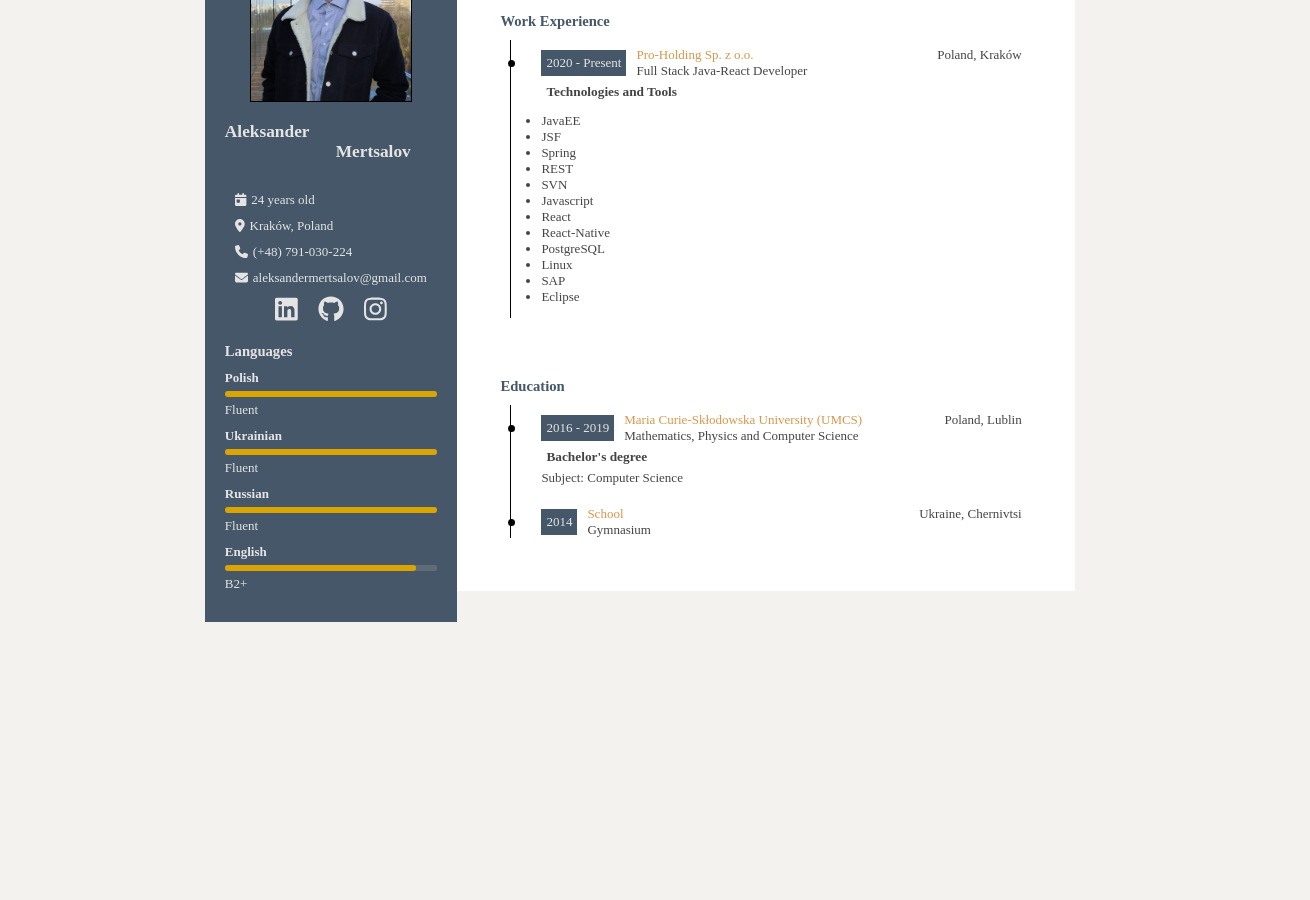
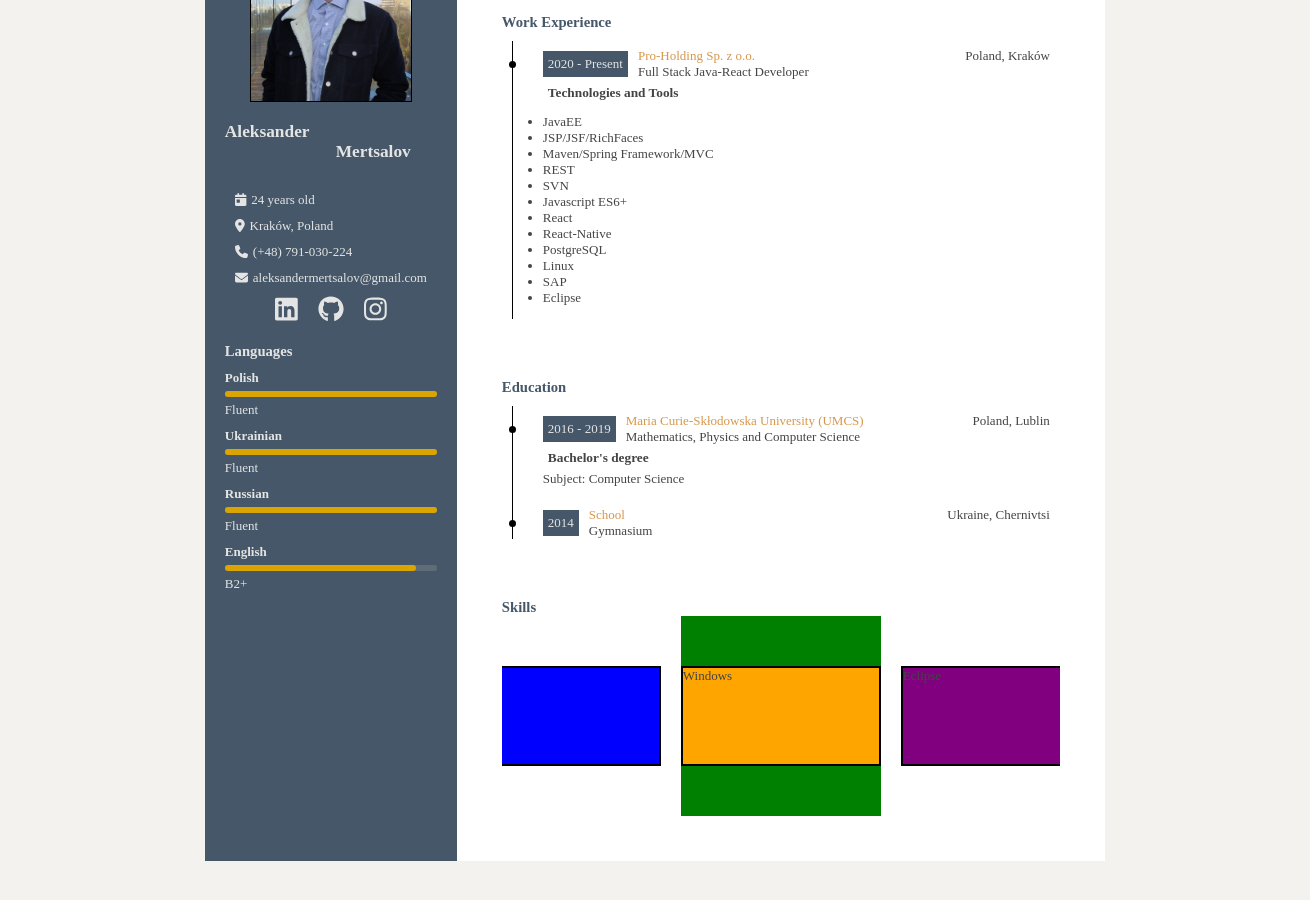
Before and after one commit to OMertsalov/Curriculum-Vitae, a React (Create React App) app: page / in a window 1280 px wide. Shown: the part 200-1100 px from the top of the page, 1310 px wide, since content can reach past the window. Before the commit the page ends 902 px from the top, so only its background shows below. Built offline with nearby package versions, Linux system fonts and the light colour scheme.

Commit message:
add sliderDeck

```diff
--- /dev/null
+++ b/src/components/Slider/Card/Card.js
@@ -0,0 +1,20 @@
+import React from "react";
+import styles from "./Card.module.css";
+
+function Card(props) {
+  return (
+    <div
+      className={styles.Card}
+      style={{
+        backgroundColor: props.color,
+        left: `${props.x}px`,
+        top: `${props.y}px`,
+        zIndex: props.zIndex,
+      }}
+    >
+      {props.name}
+    </div>
+  );
+}
+
+export default React.memo(Card);
--- /dev/null
+++ b/src/components/Slider/Card/Card.module.css
@@ -0,0 +1,10 @@
+.Card {
+  position: absolute;
+  top: 50%;
+  left: 50%;
+  transform: translate(-50%, -50%);
+  height: 100px;
+  width: 200px;
+  border: 2px solid black;
+  box-sizing: border-box;
+}
--- /dev/null
+++ b/src/components/Slider/SliderDeck/SliderDeck.js
@@ -0,0 +1,170 @@
+import React, { useCallback, useEffect, useRef, useState } from "react";
+import Card from "../Card/Card";
+import styles from "./SliderDeck.module.css";
+
+function SliderDeck({ data }) {
+  const deckRef = useRef();
+
+  const [cards, setCards] = useState([]);
+  const [animationIn, setAnimationIn] = useState(false);
+  const [autoScroll, setAutoScroll] = useState(true);
+  const autoScrollTimer = useRef(null);
+
+  const clickNext = useCallback(() => {
+    if (cards.length > 1) {
+      setAnimationIn(true);
+      const deckDiv = deckRef.current.children[0];
+      const deckDivChildren = deckDiv.children;
+      let lastCardLeft = deckDivChildren[deckDivChildren.length - 1].style.left;
+      let lastCardZIndex =
+        deckDivChildren[deckDivChildren.length - 1].style.zIndex;
+
+      for (let i = deckDivChildren.length - 1; i > 0; i--) {
+        deckDivChildren[i].style.transitionDuration = "0.6s";
+        deckDivChildren[i].style.left = deckDivChildren[i - 1].style.left;
+        deckDivChildren[i].style.zIndex = deckDivChildren[i - 1].style.zIndex;
+      }
+
+      deckDivChildren[0].style.transitionDuration = "0.2s";
+
+      setTimeout(() => {
+        deckDivChildren[0].style.transitionDuration = "0.0s";
+        deckDivChildren[0].style.left = lastCardLeft;
+        deckDivChildren[0].style.zIndex = lastCardZIndex;
+
+        deckDiv.appendChild(deckDivChildren[0]);
+
+        setTimeout(() => {
+          deckDivChildren[deckDivChildren.length - 1].style.transitionDuration =
+            "0.2s";
+          setAnimationIn(false);
+        }, 100);
+      }, 700);
+    }
+  }, [cards]);
+
+  const clickPrev = useCallback(() => {
+    if (cards.length > 1) {
+      setAnimationIn(true);
+      const deckDiv = deckRef.current.children[0];
+      const deckDivChildren = deckDiv.children;
+      let firstCardLeft = deckDivChildren[0].style.left;
+      let firstCardZIndex = deckDivChildren[0].style.zIndex;
+
+      for (let i = 0; i < deckDivChildren.length - 1; i++) {
+        deckDivChildren[i].style.transitionDuration = "0.6s";
+        deckDivChildren[i].style.left = deckDivChildren[i + 1].style.left;
+        deckDivChildren[i].style.zIndex = deckDivChildren[i + 1].style.zIndex;
+      }
+
+      deckDivChildren[deckDivChildren.length - 1].style.transitionDuration =
+        "0.2s";
+
+      setTimeout(() => {
+        deckDivChildren[deckDivChildren.length - 1].style.transitionDuration =
+          "0.0s";
+        deckDivChildren[deckDivChildren.length - 1].style.left = firstCardLeft;
+        deckDivChildren[deckDivChildren.length - 1].style.zIndex =
+          firstCardZIndex;
+
+        deckDiv.insertBefore(
+          deckDivChildren[deckDivChildren.length - 1],
+          deckDivChildren[0]
+        );
+
+        setTimeout(() => {
+          deckDivChildren[0].style.transitionDuration = "0.2s";
+          setAnimationIn(false);
+        }, 100);
+      }, 700);
+    }
+  }, [cards]);
+
+  useEffect(() => {
+    console.log("hello");
+    const colors = [
+      "red",
+      "blue",
+      "orange",
+      "purple",
+      "green",
+      "pink",
+      "white",
+      "grey",
+      "yellow",
+      "aqua",
+      "brown",
+      "blueviolet",
+    ];
+    const deckDiv = deckRef.current;
+    let middle_card_by_index = Math.floor(data.length / 2);
+
+    let center = {
+      x: parseFloat(deckDiv.offsetWidth) / 2,
+      y: parseFloat(deckDiv.offsetHeight) / 2,
+    };
+    let new_x = 0;
+    let new_y = 0;
+    let new_zIndex = 0;
+    const newCards = data.map((element, i) => {
+      if (i < middle_card_by_index) {
+        //left side of the deck
+        new_x = center.x - 220 * (middle_card_by_index - i);
+        new_y = center.y;
+        new_zIndex = i;
+      } else {
+        // right side of the deck
+        new_x = center.x + 220 * (i - middle_card_by_index);
+        new_y = center.y;
+        new_zIndex = i * -1.0;
+      }
+
+      let index = i;
+      if (index >= colors.length) index -= colors.length;
+
+      return (
+        <Card
+          key={i}
+          x={new_x}
+          y={new_y}
+          zIndex={i === middle_card_by_index ? 100 : new_zIndex}
+          name={element.name}
+          color={colors[index]}
+        />
+      );
+    });
+    setCards(newCards);
+  }, [data]);
+
+  useEffect(() => {
+    if (autoScroll) autoScrollTimer.current = setInterval(clickNext, 2000);
+    else clearInterval(autoScrollTimer.current);
+    return () => clearInterval(autoScrollTimer.current);
+  }, [autoScroll, cards, clickNext]);
+
+  return (
+    <div
+      onMouseEnter={() => setAutoScroll(false)}
+      onMouseLeave={() => setAutoScroll(true)}
+      className={styles.Container}
+    >
+      <div>
+        <div ref={deckRef} className={styles.Deck}>
+          <div>{cards}</div>
+          <button
+            disabled={animationIn}
+            className={styles.PrevButton}
+            onClick={clickPrev}
+          />
+          <button
+            disabled={animationIn}
+            className={styles.NextButton}
+            onClick={clickNext}
+          />
+        </div>
+      </div>
+    </div>
+  );
+}
+
+export default SliderDeck;
--- /dev/null
+++ b/src/components/Slider/SliderDeck/SliderDeck.module.css
@@ -0,0 +1,31 @@
+.Container {
+  width: 100%;
+  overflow: hidden;
+  display: flex;
+  justify-content: center;
+}
+
+.Container button {
+  position: absolute;
+  opacity: 0;
+  z-index: 101;
+}
+
+.NextButton {
+  width: 100vw;
+  height: 100%;
+  left: 200px;
+}
+
+.PrevButton {
+  width: 100vw;
+  height: 100%;
+  right: 200px;
+}
+
+.Deck {
+  transform: translate(0%, 0%);
+  height: 200px;
+  width: 200px;
+  background-color: green;
+}
--- a/src/components/TimeLaps/TimeLaps.module.css
+++ b/src/components/TimeLaps/TimeLaps.module.css
@@ -34,6 +34,7 @@
   margin: 0;
   padding: 5px;
   color: #e4e4e4;
+  white-space: nowrap;
 }
 
 .PointName {
--- a/src/containers/About/About.js
+++ b/src/containers/About/About.js
@@ -1,6 +1,7 @@
 import React from "react";
+import SliderDeck from "../../components/Slider/SliderDeck/SliderDeck";
 import TimeLaps from "../../components/TimeLaps/TimeLaps";
-import { education, workExperience } from "../../data/data";
+import { education, skills, workExperience } from "../../data/data";
 import styles from "./About.module.css";
 
 function About() {
@@ -13,7 +14,11 @@ function About() {
       <div className={styles.Education}>
         <TimeLaps tittle="Education" data={education} />
       </div>
-      {/* Skills,Own Projects,Summary */}
+      <div>
+        <h2>Skills</h2>
+        <SliderDeck data={skills} />
+      </div>
+      {/*Own Projects,Summary */}
     </div>
   );
 }
--- a/src/data/data.js
+++ b/src/data/data.js
@@ -50,11 +50,11 @@ export const workExperience = [
         description: "",
         list: [
           "JavaEE",
-          "JSF",
-          "Spring",
+          "JSP/JSF/RichFaces",
+          "Maven/Spring Framework/MVC",
           "REST",
           "SVN",
-          "Javascript",
+          "Javascript ES6+",
           "React",
           "React-Native",
           "PostgreSQL",
@@ -66,3 +66,126 @@ export const workExperience = [
     ],
   },
 ];
+
+export const skills = [
+  {
+    name: "JavaEE",
+    description: "5 year's experience",
+    type: "Web",
+  },
+  {
+    name: "Maven/Spring Framework/MVC",
+    description: "5 year's experience",
+    type: "Web",
+  },
+  {
+    name: "JPA/Hibernate",
+    description: "5 year's experience",
+    type: "Web",
+  },
+  {
+    name: "JSP/JSF/RichFaces",
+    description: "2.5 year's experience",
+    type: "Web",
+  },
+  {
+    name: "Javascript ES6+",
+    description: "3 year's experience",
+    type: "Web",
+  },
+  {
+    name: "React",
+    description: "2.5 year's experience",
+    type: "Web",
+  },
+  {
+    name: "REST",
+    description: "2.5 year's experience",
+    type: "Web",
+  },
+  {
+    name: "React-Native",
+    description: "1 year experience",
+    type: "Mobile",
+  },
+  {
+    name: "Android Development",
+    description: "Beginner",
+    type: "Mobile",
+  },
+  {
+    name: "MySql",
+    description: "1 year experience",
+    type: "SQL",
+  },
+  {
+    name: "Microsoft SQL Server",
+    description: "Learned during studies",
+    type: "SQL",
+  },
+  {
+    name: "OpenCV",
+    description: "Was used in my bachelor's project",
+    type: "Technologies/Library's",
+  },
+  {
+    name: "Tesseract OCR v4(Training process)",
+    description: "Was used in my bachelor's project",
+    type: "Technologies/Library's",
+  },
+  {
+    name: "Linux",
+    description: "5 year's experience",
+    type: "Platform",
+  },
+  {
+    name: "Windows",
+    description: "",
+    type: "Platform",
+  },
+  {
+    name: "Eclipse",
+    description: "",
+    type: "Tools",
+  },
+  {
+    name: "Android Studio",
+    description: "",
+    type: "Tools",
+  },
+  {
+    name: "Visual Studio",
+    description: "",
+    type: "Tools",
+  },
+  {
+    name: "Lumira Designer(SAP)",
+    description: "Creating SDK Extensions SVG/D3.js",
+    type: "Tools",
+  },
+  {
+    name: "SVN",
+    description: "",
+    type: "Tools",
+  },
+  {
+    name: "Git/GitHub",
+    description: "",
+    type: "Tools",
+  },
+  {
+    name: "Redmine",
+    description: "Learned during studies",
+    type: "Tools",
+  },
+  {
+    name: "Jenkins",
+    description: "",
+    type: "Tools",
+  },
+  {
+    name: "Algorithms in C++",
+    description: "Learned during studies",
+    type: "Others",
+  },
+];
--- a/src/hoc/Layout.module.css
+++ b/src/hoc/Layout.module.css
@@ -1,4 +1,4 @@
 .Layout {
   padding: 10vh 16vw;
-  min-width: 800px;
+  min-width: 900px;
 }
```
